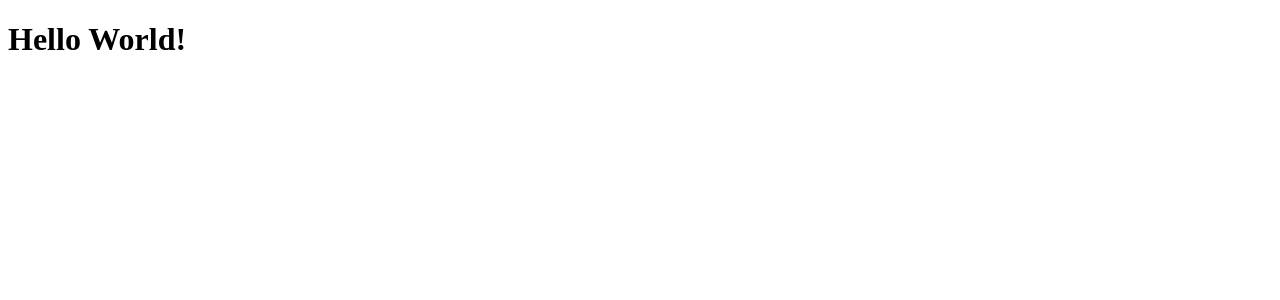
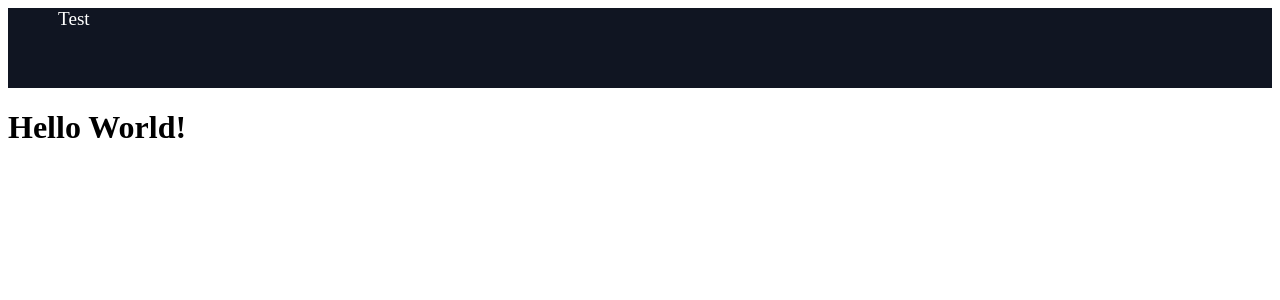
Before and after one commit to BayLadyCoder/landing-page, a React (Create React App) app: page / in a window 1280 px wide. Shown: the top 300 px of the page. Built offline with nearby package versions, Linux system fonts and the light colour scheme.

Commit message:
Created GlobalStyle and NavBarContainer

```diff
--- a/package.json
+++ b/package.json
@@ -40,5 +40,8 @@
       "last 1 firefox version",
       "last 1 safari version"
     ]
+  },
+  "devDependencies": {
+    "@types/styled-components": "^5.1.9"
   }
 }
--- a/src/App.tsx
+++ b/src/App.tsx
@@ -1,8 +1,10 @@
 import React from "react";
+import Nav from "./components/NavBar/";
 
 function App() {
   return (
     <div className="App">
+      <Nav />
       <h1>Hello World!</h1>
     </div>
   );
--- /dev/null
+++ b/src/components/NavBar/NavBar.styled.ts
@@ -0,0 +1,23 @@
+import styled from "styled-components";
+import { Container } from "../../globalStyles";
+
+export const Nav = styled.nav`
+  background: #101522;
+  height: 80px;
+  display: flex;
+  justify-content: center;
+  align-items: center;
+  font-size: 1.2rem;
+  position: sticky;
+  top: 0;
+  z-index: 999;
+  color: #fff;
+`;
+
+export const NavBarContainer = styled(Container)`
+  height: 80px;
+  display: flex;
+  justify-content: space-between;
+
+  ${Container}
+`;
--- /dev/null
+++ b/src/components/NavBar/NavBar.tsx
@@ -0,0 +1,12 @@
+import React from "react";
+import { Nav, NavBarContainer } from "./NavBar.styled";
+
+const NavBar = () => {
+  return (
+    <Nav>
+      <NavBarContainer>Test</NavBarContainer>
+    </Nav>
+  );
+};
+
+export default NavBar;
--- /dev/null
+++ b/src/components/NavBar/index.ts
@@ -0,0 +1 @@
+export { default } from "./NavBar";
--- /dev/null
+++ b/src/globalStyles.ts
@@ -0,0 +1,27 @@
+import styled, { createGlobalStyle } from "styled-components";
+
+const GlobalStyle = createGlobalStyle`
+*{
+    box-sizing:border-box;
+    margin:0;
+    padding:0;
+    font-family: 'Source Sans Pro', sans-serif;
+}
+`;
+
+export const Container = styled.div`
+  z-index: 1;
+  width: 100%;
+  max-width: 1300px;
+  margin-right: auto;
+  margin-left: auto;
+  padding-right: 50px;
+  padding-left: 50px;
+
+  @media screen and (max-width: 001px) {
+    padding-right: 30px;
+    padding-left: 30px;
+  }
+`;
+
+export default GlobalStyle;
```
Also changed, not shown: 1 other file (tests, documents, lock files or other folders).
